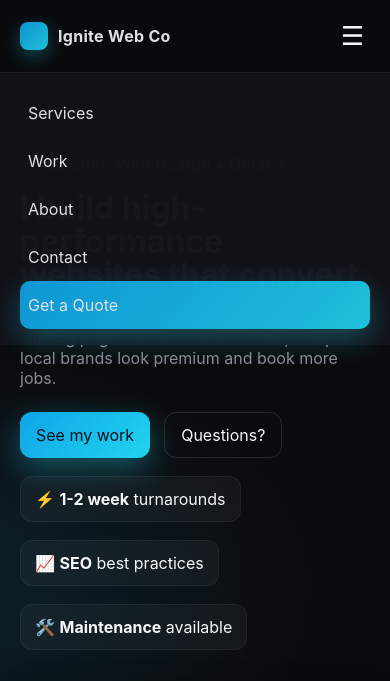
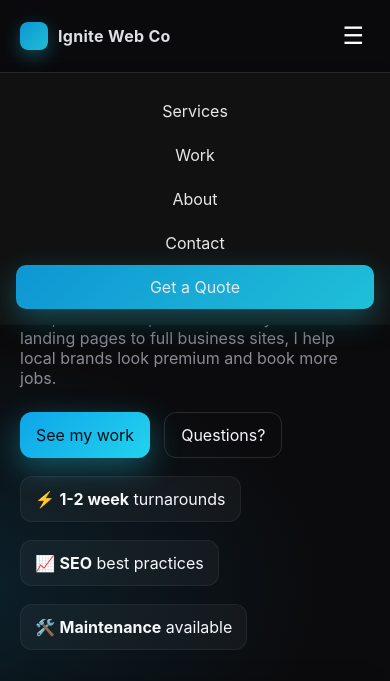
Before and after one commit to ignitewebomaha/igniteweb, a plain HTML site: page index.html in a window 390 px wide. Both pictures are taken after a click on the button "Open Menu". Shown: the top 681 px of the page. Drawn offline with Linux system fonts and the light colour scheme.

Commit message:
Update style.css

```diff
--- a/style.css
+++ b/style.css
@@ -418,10 +418,77 @@
     .center{
         text-align:center
     }
+/* ==== Reveal Animation ==== */
+.reveal {
+  opacity: 0;
+  transform: translateY(50px);
+  transition: opacity 0.6s ease-out, transform 0.6s ease-out;
+}
+
+.reveal.in {
+  opacity: 1;
+  transform: translateY(0);
+}
+
+/* ==== Mobile Menu ==== */
+.mobile-container {
+  display: none;
+  background: #111;
+  padding: 1rem;
+  position: absolute;
+  top: 100%;
+  right: 0;
+  left: 0;
+  text-align: center;
+  border-top: 1px solid rgba(255, 255, 255, 0.1);
+  box-shadow: 0 8px 16px rgba(0, 0, 0, 0.3);
+  z-index: 999;
+}
+
+.mobile-container a {
+  display: block;
+  padding: 12px 0;
+  font-size: 1rem;
+  text-decoration: none;
+  color: white;
+}
+
+.mobile-container a:hover {
+  background: rgba(255, 255, 255, 0.08);
+  border-radius: 8px;
+}
+
+.hamburger {
+  background: none;
+  border: none;
+  font-size: 1.5rem;
+  color: white;
+  cursor: pointer;
+}
+
+/* Optional: Smooth transition when showing mobile menu */
+@media (max-width: 768px) {
+  .mobile-container {
+    animation: slideDown 0.3s ease forwards;
+  }
+
+  @keyframes slideDown {
+    from {
+      opacity: 0;
+      transform: translateY(-10px);
+    }
+    to {
+      opacity: 1;
+      transform: translateY(0);
+    }
+  }
+}
+
     .website-picture {
       height: 300px;
       width: 385px;
     }
     ul {
       text-decoration: none;
+
     }
```
